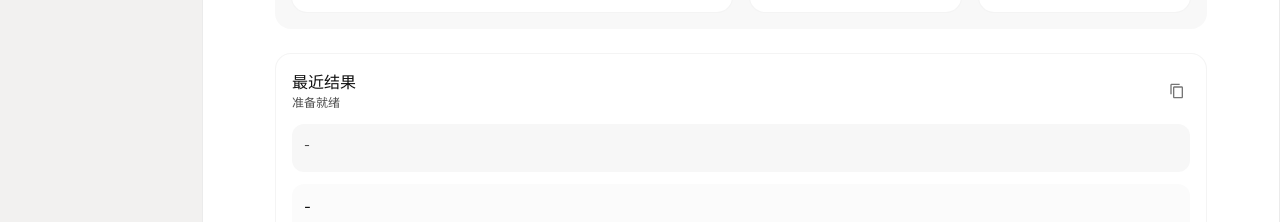
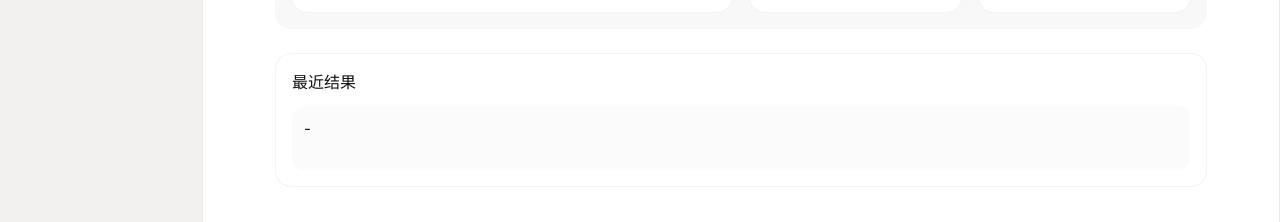
Before and after one commit to cnYui/SpeakMore, a React (Vite) app in the folder electron-app/renderer/: page / in a window 1280 px wide. Shown: the part 321-543 px from the top of the page. Built offline with nearby package versions, Linux system fonts and the light colour scheme.

Commit message:
feat: refine free ask capsule and dashboard result UI

```diff
--- a/electron-app/renderer/src/pages/Dashboard.tsx
+++ b/electron-app/renderer/src/pages/Dashboard.tsx
@@ -1,8 +1,5 @@
-import { Box, Typography, IconButton } from '@mui/material'
+import { Box, Typography } from '@mui/material'
 import { useEffect, useState } from 'react'
-import ContentCopyIcon from '@mui/icons-material/ContentCopy'
-import { ipcClient } from '../services/ipc'
-import { getVoiceStatusLabel, initialVoiceSession, type VoiceSession } from '../services/voiceTypes'
 import { subscribeVoiceSession } from '../services/recorder'
 import {
   emptyVoiceStats,
@@ -16,12 +13,17 @@ import {
 import { cardSx, subtlePanelSx } from '../uiTokens'
 
 export default function Dashboard() {
-  const [voiceSession, setVoiceSession] = useState<VoiceSession>(initialVoiceSession)
+  const [recentResult, setRecentResult] = useState('')
   const [stats, setStats] = useState<VoiceStats>(emptyVoiceStats)
 
   useEffect(() => {
-    const unsubscribe = subscribeVoiceSession(setVoiceSession)
-    return unsubscribe
+    return subscribeVoiceSession((voiceSession) => {
+      if (voiceSession.status === 'completed') {
+        const { refinedText, rawText } = voiceSession
+        const result = refinedText || rawText
+        if (result) setRecentResult(result)
+      }
+    })
   }, [])
 
   useEffect(() => {
@@ -33,14 +35,6 @@ export default function Dashboard() {
     window.addEventListener(VOICE_HISTORY_UPDATED_EVENT, refreshStats)
     return () => window.removeEventListener(VOICE_HISTORY_UPDATED_EVENT, refreshStats)
   }, [])
-
-  const handleCopy = () => {
-    const text = voiceSession.refinedText || voiceSession.rawText
-    if (!text) return
-    ipcClient.invoke('clipboard:write-text', text).catch(() => navigator.clipboard.writeText(text))
-  }
-
-  const voiceStatusLabel = voiceSession.status === 'idle' ? '准备就绪' : getVoiceStatusLabel(voiceSession)
 
   return (
     <Box sx={{ maxWidth: 980, mx: 'auto', p: 3, display: 'flex', flexDirection: 'column', gap: 3 }}>
@@ -90,20 +84,9 @@ export default function Dashboard() {
 
       <Box>
         <Box sx={{ ...cardSx, p: 2, display: 'flex', flexDirection: 'column', gap: 1.5 }}>
-          <Box sx={{ display: 'flex', justifyContent: 'space-between', alignItems: 'center' }}>
-            <Box>
-              <Typography sx={{ fontSize: 16, fontWeight: 500 }}>最近结果</Typography>
-              <Typography sx={{ fontSize: 12, color: 'text.secondary' }}>{voiceStatusLabel}</Typography>
-            </Box>
-            <IconButton size="small" onClick={handleCopy}>
-              <ContentCopyIcon sx={{ fontSize: 16 }} />
-            </IconButton>
-          </Box>
-          <Box sx={{ bgcolor: 'rgba(119,119,119,0.06)', borderRadius: '12px', p: 1.5, minHeight: 48 }}>
-            <Typography sx={{ fontSize: 13, color: 'text.secondary' }}>{voiceSession.rawText || '-'}</Typography>
-          </Box>
+          <Typography sx={{ fontSize: 16, fontWeight: 500 }}>最近结果</Typography>
           <Box sx={{ bgcolor: 'rgba(119,119,119,0.03)', borderRadius: '12px', p: 1.5, minHeight: 64 }}>
-            <Typography sx={{ fontSize: 15 }}>{voiceSession.refinedText || '-'}</Typography>
+            <Typography sx={{ fontSize: 15, whiteSpace: 'pre-wrap' }}>{recentResult || '-'}</Typography>
           </Box>
         </Box>
       </Box>
--- a/electron-app/renderer/src/services/voiceTypes.ts
+++ b/electron-app/renderer/src/services/voiceTypes.ts
@@ -100,17 +100,6 @@ export function createVoiceError(code: VoiceErrorCode, detail?: string): VoiceEr
   }
 }
 
-export function getVoiceStatusLabel(session: VoiceSession): string {
-  if (session.error) return session.error.message
-  if (session.status === 'connecting') return '正在连接语音后端...'
-  if (session.status === 'recording') return '正在监听...'
-  if (session.status === 'stopping') return '正在停止录音...'
-  if (session.status === 'transcribing') return '正在转写...'
-  if (session.status === 'cancelled') return '当前转录已取消'
-  if (session.status === 'completed') return '已完成'
-  return '准备就绪'
-}
-
 export function toFloatingBarState(session: VoiceSession): FloatingBarState {
   if (session.error?.code === 'audio_empty') {
     return {
@@ -130,6 +119,8 @@ export function toFloatingBarState(session: VoiceSession): FloatingBarState {
     status: session.status,
     mode: session.mode,
     inputLevel: session.inputLevel,
+    ...(session.status === 'recording' && session.mode === 'Ask' ? { displayText: '请随意提出问题' } : {}),
+    ...(session.status === 'cancelled' ? { displayText: '当前转录已取消' } : {}),
     errorMessage: session.error?.message,
   }
 }
```
Also changed, not shown: electron-app/renderer/public/floating-bar.html (+4 -4 lines), 2 other files (tests, documents, lock files or other folders).
